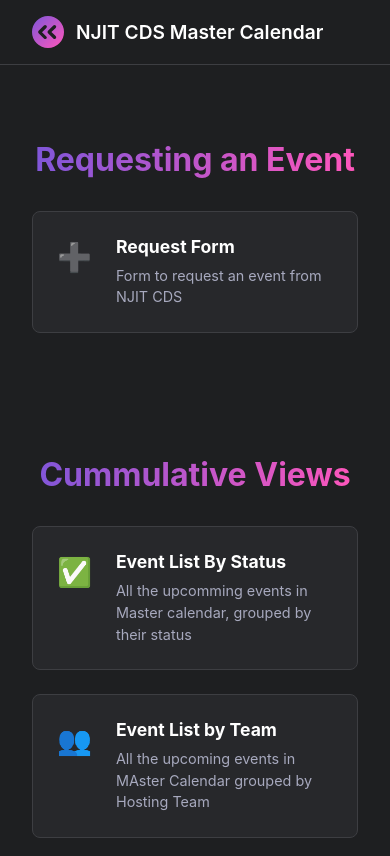
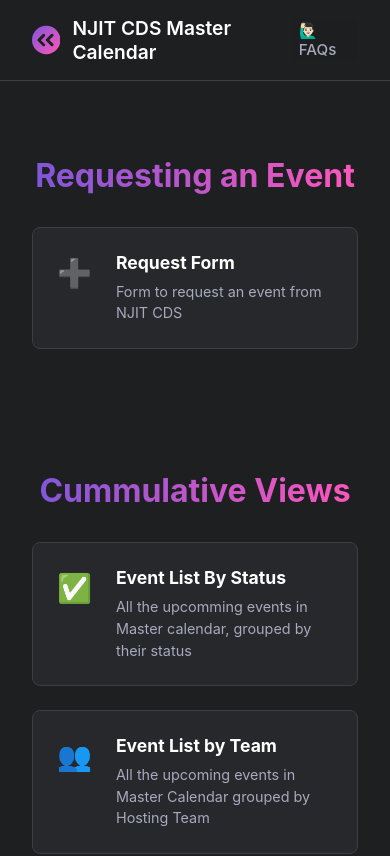
Before and after one commit to njitcds/clickup-links, a React (Create React App) app: page / in a window 390 px wide. Shown: the top 856 px of the page. Built offline with nearby package versions, Linux system fonts and the light colour scheme.

Commit message:
updated glitches and faq

```diff
--- a/src/App.js
+++ b/src/App.js
@@ -29,7 +29,7 @@
       {
         icon: '👥',
         title: 'Event List by Team',
-        description: 'All the upcoming events in MAster Calendar grouped by Hosting Team',
+        description: 'All the upcoming events in Master Calendar grouped by Hosting Team',
         link: 'https://sharing.clickup.com/90132059689/l/h/2ky4m5h9-893/697acd6252dc213',
       },
       {
--- a/src/components/Card/Card.js
+++ b/src/components/Card/Card.js
@@ -1,9 +1,10 @@
 import React from 'react';
 import styles from './Card.module.css';
 
-const Card = ({ icon, title, description, link }) => {
+const Card = ({ icon, title, description, link, style }) => {
   return (
-    <a href={link} className={styles.card} target="_blank" rel="noopener noreferrer">
+    // apply incoming inline styles to the anchor element
+    <a href={link} className={styles.card} style={style} target="_blank" rel="noopener noreferrer">
       <div className={styles.cardIcon}>{icon}</div>
       <div className={styles.cardContent}>
         <h3 className={styles.cardTitle}>{title}</h3>
--- a/src/components/FAQ/FAQ.js
+++ b/src/components/FAQ/FAQ.js
@@ -28,7 +28,7 @@
         <FAQItem question="How do I submit an event?">
           <p>
             You can submit an event by visiting{" "}
-            <a href="https://njitcds.github.io/clickup-links/" target="_blank" rel="noopener noreferrer">
+            <a href="/clickup-links/?selectedElementName=Requesting%20an%20Event" target="_blank" rel="noopener noreferrer">
               Clickup Link pages{" "}
             </a>
             and clicking on the Request Form button.
@@ -104,12 +104,6 @@
 
         <FAQItem question="Who receives event updates?">
           <p>
-            You will receive automated notifications via email for all major
-            updates to your event. These notifications may appear to come from
-            Carolina’s email, but they are automatically generated by ClickUp,
-            not sent manually.
-          </p>
-          <p>
             Only the event contact person receives the event submission
             acknowledgment and subsequent update notifications. Support staff do
             not receive event updates.{" "}
--- a/src/components/Header/Header.js
+++ b/src/components/Header/Header.js
@@ -4,7 +4,7 @@
 const Header = () => {
   return (
     <header className={styles.header}>
-      <div className={styles.logo} onClick={() => { window.location.href = '/'; }} style={{cursor: "pointer"}}>
+      <div className={styles.logo} onClick={() => { window.location.href = '/clickup-links'; }} style={{cursor: "pointer"}}>
         <svg height="32" viewBox="0 0 32 32" width="32" xmlns="http://www.w3.org/2000/svg"><path d="M16 0A16 16 0 1 0 32 16 16 16 0 0 0 16 0zm7.69 22.5a1.69 1.69 0 0 1-2.39 0l-5.3-5.3a1.71 1.71 0 0 1 0-2.39l5.3-5.3a1.69 1.69 0 0 1 2.39 2.39L19.4 16l4.29 4.11a1.69 1.69 0 0 1 0 2.39zm-9.38 0a1.69 1.69 0 0 1-2.39 0L6.62 17.2a1.71 1.71 0 0 1 0-2.39l5.3-5.3A1.69 1.69 0 0 1 14.31 12L10 16.29l4.31 4.11a1.69 1.69 0 0 1 0 2.39z" fill="url(#a)"></path><defs><linearGradient id="a" x1="0" x2="32" y1="0" y2="32" gradientUnits="userSpaceOnUse"><stop stopColor="#7f56d9" offset="0"></stop><stop stopColor="#ff56bb" offset="1"></stop></linearGradient></defs></svg>
         <span>NJIT CDS Master Calendar</span>
       </div>
--- a/src/components/Header/Header.module.css
+++ b/src/components/Header/Header.module.css
@@ -48,7 +48,17 @@
 
   /* Responsive */
   @media (max-width: 768px) {
+    /* Keep nav links visible on small screens, but make them compact and touch-friendly */
     .navLinks {
-      display: none; /* Hide nav links on smaller screens for simplicity */
+      display: flex;
+      gap: 0.5rem;
+      align-items: center;
+    }
+
+    .navLinks a {
+      font-size: 0.95rem;
+      padding: 0.2rem 0.4rem;
+      border-radius: 6px;
+      background: rgba(0,0,0,0.04);
     }
   }
--- a/src/components/Section/Section.js
+++ b/src/components/Section/Section.js
@@ -1,8 +1,11 @@
-import React from 'react';
-import Card from '../Card/Card';
-import styles from './Section.module.css';
+import React from "react";
+import Card from "../Card/Card";
+import styles from "./Section.module.css";
 
 const Section = ({ title, cards }) => {
+  const queryParams = new URLSearchParams(window.location.search);
+  const selectedElementName = queryParams.get("selectedElementName");
+
   return (
     <section className={styles.section}>
       <h2 className={styles.sectionTitle}>{title}</h2>
@@ -10,6 +13,15 @@
         {cards.map((card, index) => (
           <Card
             key={index}
+            // pass inline styles via the `style` prop so the Card component can apply them
+            style={
+              selectedElementName === title
+                ? {
+                    border: '5px solid #7f56d9',
+                    boxShadow: '0 0 30px #7f56d9',
+                  }
+                : {}
+            }
             icon={card.icon}
             title={card.title}
             description={card.description}
```
